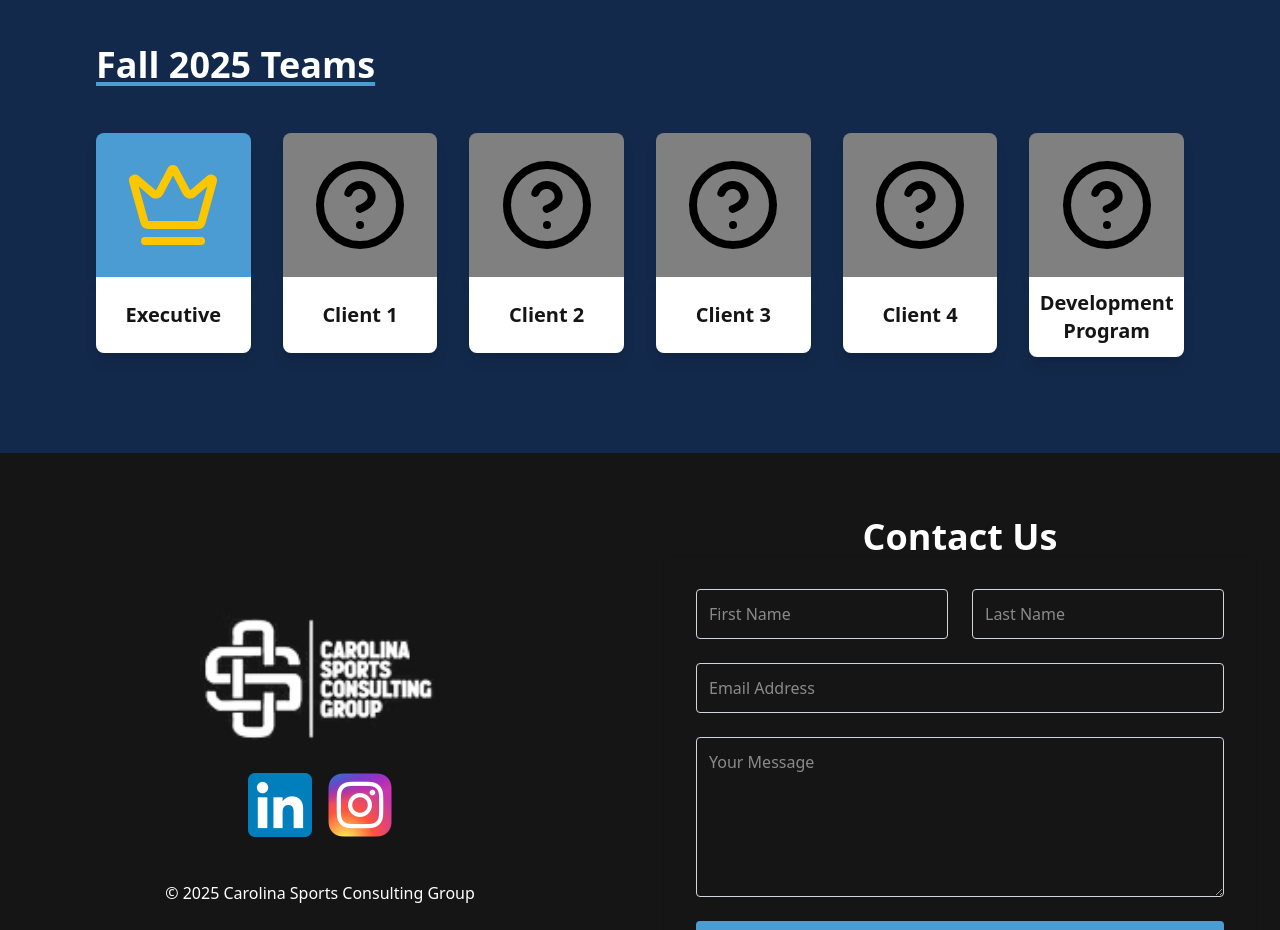
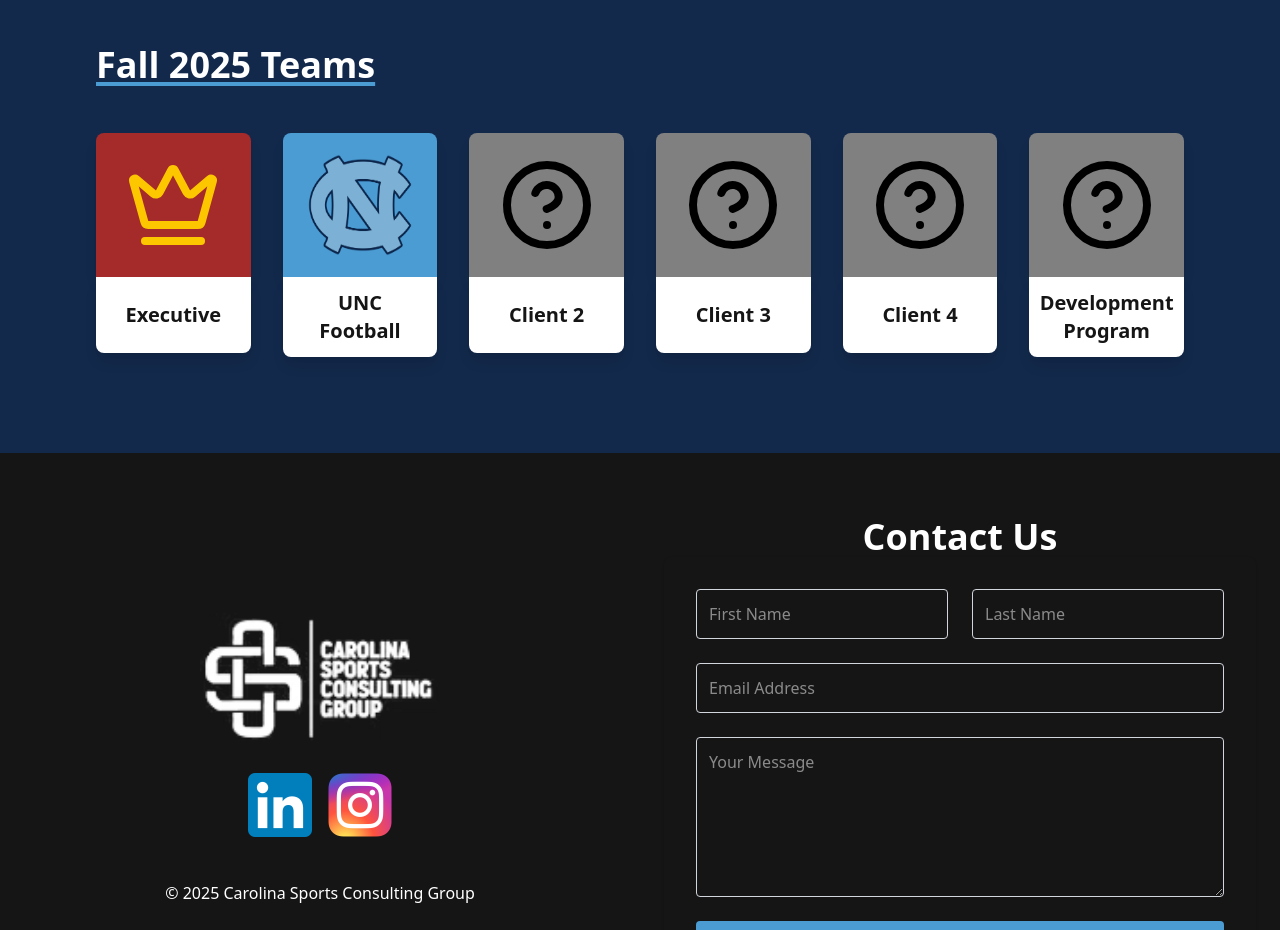
Before and after one commit to wyatt-js/Carolina-Sports-Consulting-Group-Website, a React (Vite) app: page / in a window 1280 px wide. Shown: the part 1900-2830 px from the top of the page. Built offline with nearby package versions, Linux system fonts and the light colour scheme.

Commit message:
Update 8/19

```diff
--- a/src/Home.tsx
+++ b/src/Home.tsx
@@ -23,7 +23,7 @@ export default function Home() {
             Contact Us
           </a>
           <a
-            href="https://docs.google.com/forms/d/1y2qeOSWUZTYnjiQDjbplEpdL4WcBBiQRkA_7Mnr54ik/edit"
+            href="https://lnkd.in/eCfxzVxn"
             className="inline-block px-6 py-3 text-white bg-[var(--color-black)] rounded-lg font-semibold hover:bg-white hover:text-[var(--color-black)] fade-in-up transition ml-4"
           >
             Apply Now
--- a/src/Teams.tsx
+++ b/src/Teams.tsx
@@ -13,7 +13,8 @@ type Person = {
 type Box = {
   label: string;
   color: string;
-  icon: React.ReactElement;
+  icon?: React.ReactElement;
+  image?: string;
 };
 
 const People: Person[] = [
@@ -52,8 +53,8 @@ const People: Person[] = [
 ];
 
 const boxes: Box[] = [
-  {label: 'Executive', color: "#4B9CD3", icon: <LuCrown className="text-8xl text-yellow-400" />},
-  {label: 'Client 1', color: "grey", icon: <LuCircleHelp className="text-8xl" />},
+  {label: 'Executive', color: "brown", icon: <LuCrown className="text-8xl text-yellow-400" />},
+  {label: 'UNC Football', color: "#4B9CD3", image: 'UNC.png'},
   {label: 'Client 2', color: "grey", icon:  <LuCircleHelp className="text-8xl" />},
   {label: 'Client 3', color: "grey", icon: <LuCircleHelp className="text-8xl" />},
   {label: 'Client 4', color: "grey", icon: <LuCircleHelp className="text-8xl" />},
@@ -81,7 +82,7 @@ export default function Teams() {
 			{boxes.map((box, index) => (
 				<div key={index} onClick={() => setActiveBox(box.label)} className="cursor-pointer hover:scale-105 transition-transform duration-300 ease-in-out">
 					<div className="w-full h-36 shadow-lg rounded-t-lg flex items-center justify-center" style={{ backgroundColor: box.color }}>
-						{box.icon}
+						{box.icon ? box.icon : box.image ? <img src={box.image} alt={box.label} className="w-2/3 h-5/7" /> : null}
 					</div>
 					<div className="flex text-black bg-white p-6 shadow-lg text-center justify-center items-center rounded-b-lg max-h-20">
 						<h3 className="text-xl font-semibold">{box.label}</h3>
```
